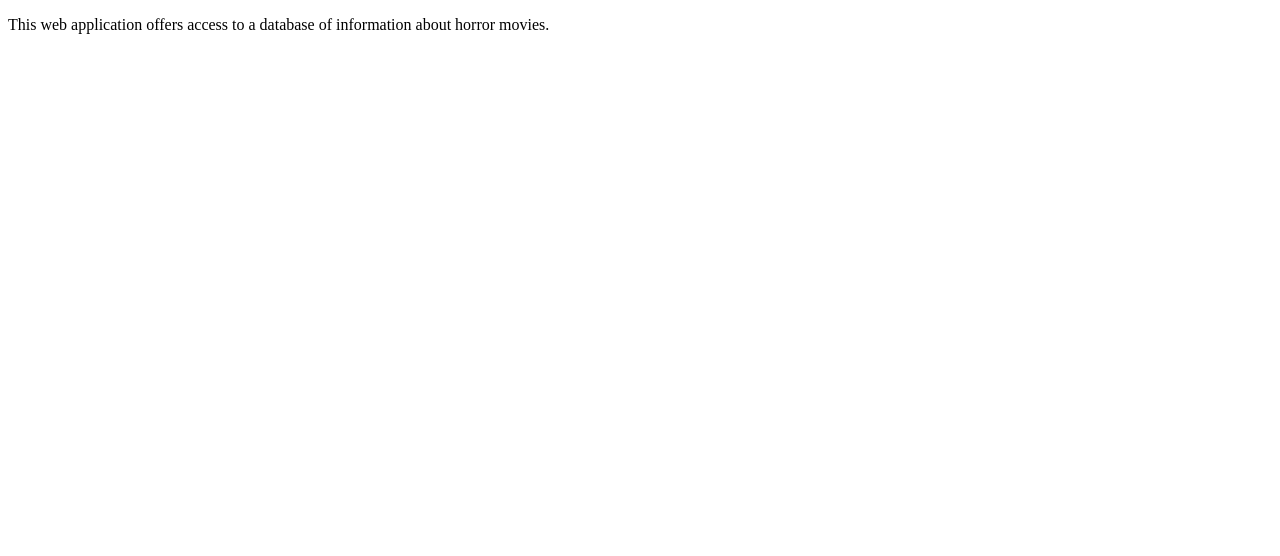
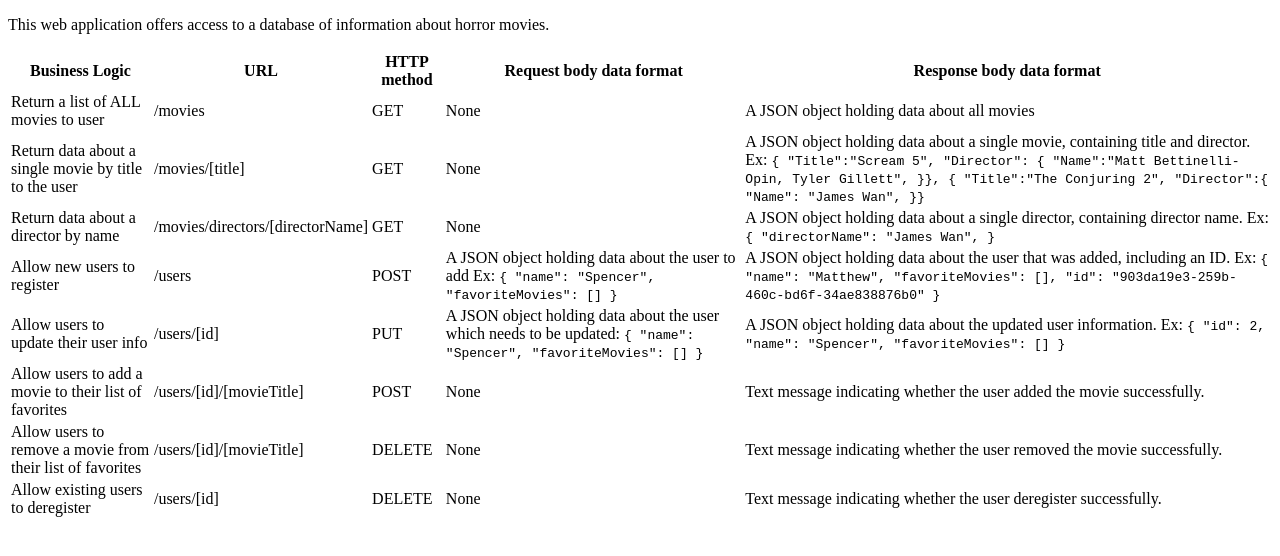
Before and after one commit to Samfreeman98/movie_api, a website: page public/documentation.html in a window 1280 px wide. Drawn offline with Linux system fonts and the light colour scheme.

Commit message:
Add detailed information on endpoints added
A high-level description of what kind of data the endpoint returns;
The endpoint URL;
The method type (GET, POST, PUT, or DELETE);
The query parameters (parameters in the URL);
The format of data expected in the body of the request (and an example);
The format of the response data.

```diff
--- a/public/documentation.html
+++ b/public/documentation.html
@@ -1,14 +1,150 @@
 <!DOCTYPE html>
 <html lang="en-us">
+
 <head>
-    <meta charset="utf-8"/>
-    <meta name="viewport" content="width=device-width"/>
+  <meta charset="utf-8" />
+  <meta name="viewport" content="width=device-width" />
   <title>Horror Movies</title>
 </head>
+
 <body>
   <p>
     This web application offers access to a database of information about
     horror movies.
   </p>
+  <table>
+    <thead>
+      <tr>
+        <th>Business Logic</th>
+        <th>URL</th>
+        <th>HTTP method</th>
+        <th>Request body data format</th>
+        <th>Response body data format</th>
+      </tr>
+    </thead>
+    <tbody>
+      <tr>
+        <td>Return a list of ALL movies to user</td>
+        <td>/movies</td>
+        <td>GET</td>
+        <td>None</td>
+        <td>A JSON object holding data about all movies</td>
+      </tr>
+      <tr>
+        <td>Return data about a single movie by title to the user</td>
+        <td>/movies/[title]</td>
+        <td>GET</td>
+        <td>None</td>
+        <td>
+          A JSON object holding data about a single movie, containing title
+          and director. Ex:
+          <code>
+              {
+                "Title":"Scream 5",
+                "Director": { "Name":"Matt Bettinelli-Opin, Tyler Gillett",
+            }},
+            {
+              "Title":"The Conjuring 2",
+              "Director":{
+              "Name": "James Wan",
+            }}
+            </code>
+        </td>
+      </tr>
+      <tr>
+        <td>Return data about a director by name</td>
+        <td>/movies/directors/[directorName]</td>
+        <td>GET</td>
+        <td>None</td>
+        <td>
+          A JSON object holding data about a single director, containing
+          director name. Ex:
+          <code>
+            {
+            "directorName": "James Wan",
+            }
+           </code>
+        </td>
+      </tr>
+      <tr>
+        <td>Allow new users to register</td>
+        <td>/users</td>
+        <td>POST</td>
+        <td>
+          A JSON object holding data about the user to add Ex:
+          <code>
+            {
+              "name": "Spencer",
+              "favoriteMovies": []
+            }
+          </code>
+        </td>
+        <td>
+          A JSON object holding data about the user that was added, including
+          an ID. Ex:
+          <code>
+              { "name": "Matthew",
+                "favoriteMovies": [],
+                "id": "903da19e3-259b-460c-bd6f-34ae838876b0"
+              }
+          </code>
+        </td>
+      </tr>
+      <tr>
+        <td>Allow users to update their user info</td>
+        <td>/users/[id]</td>
+        <td>PUT</td>
+        <td>
+          A JSON object holding data about the user which needs to be updated:
+          <code>
+            {
+            "name": "Spencer",
+            "favoriteMovies": []
+          }
+          </code>
+        </td>
+        <td>
+          A JSON object holding data about the updated user information. Ex:
+          <code>
+            {
+              "id": 2,
+              "name": "Spencer",
+              "favoriteMovies": []
+            }
+          </code>
+        </td>
+      </tr>
+      <tr>
+        <td>Allow users to add a movie to their list of favorites</td>
+        <td>/users/[id]/[movieTitle]</td>
+        <td>POST</td>
+        <td>None</td>
+        <td>
+          Text message indicating whether the user added the movie
+          successfully.
+        </td>
+      </tr>
+      <tr>
+        <td>Allow users to remove a movie from their list of favorites</td>
+        <td>/users/[id]/[movieTitle]</td>
+        <td>DELETE</td>
+        <td>None</td>
+        <td>
+          Text message indicating whether the user removed the movie
+          successfully.
+        </td>
+      </tr>
+      <tr>
+        <td>Allow existing users to deregister</td>
+        <td>/users/[id]</td>
+        <td>DELETE</td>
+        <td>None</td>
+        <td>
+          Text message indicating whether the user deregister successfully.
+        </td>
+      </tr>
+    </tbody>
+  </table>
 </body>
+
 </html>
```
Lines whose indentation alone changed are shown as unchanged.
